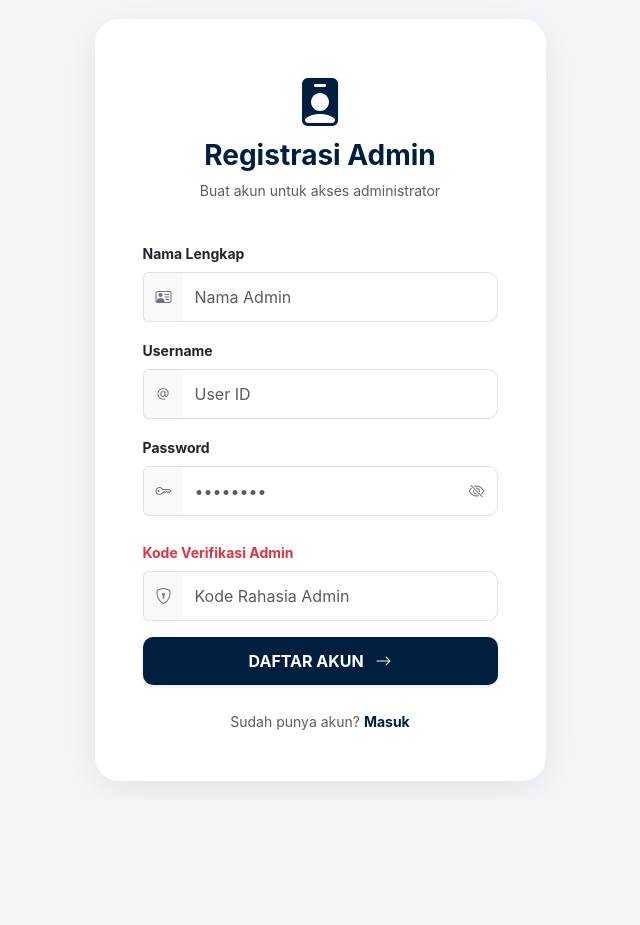
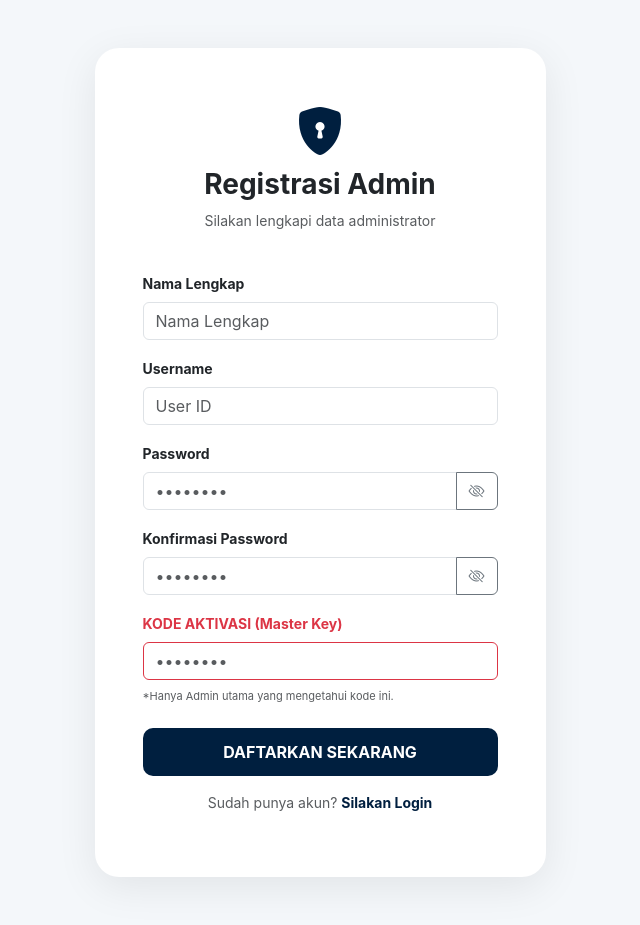
Before and after one commit to Kharell/inventaris-kampus-ati-mksr, a PHP site: page /inventaris-kampus/daftarAdmin.php in a window 1280 px wide. Shown: the whole page, without its empty margins (320-960 px from the left). Before the commit the page ends 783 px from the top, so only its background shows below. Run offline with PHP 8.4, Linux system fonts and the light colour scheme; some libraries are stand-ins or nearby versions.

Commit message:
tambah fitur keamanan daftar akun untuk admin

```diff
--- a/daftarAdmin.php
+++ b/daftarAdmin.php
@@ -1,32 +1,45 @@
 <?php
+session_start();
 include "config/database.php";
 
 $pesan_error = "";
 $pendaftaran_sukses = false;
 
 if (isset($_POST['daftar'])) {
-    // 1. Sanitasi input untuk mencegah SQL Injection
-    $nama_lengkap = mysqli_real_escape_string($conn, $_POST['nama_lengkap']);
-    $username     = mysqli_real_escape_string($conn, $_POST['username']);
+    $nama = mysqli_real_escape_string($conn, $_POST['nama_lengkap']);
+    $user = mysqli_real_escape_string($conn, $_POST['username']);
+    $pass = $_POST['password'];
+    $konfirmasi_pass = $_POST['konfirmasi_password'];
+    $kode_input = $_POST['kode_aktivasi'];
 
-    // 2. Enkripsi password menggunakan BCRYPT
-    $password     = password_hash($_POST['password'], PASSWORD_BCRYPT);
-    $role         = "admin";
+    // 1. Ambil Master Key dari Database
+    $query_key = mysqli_query($conn, "SELECT kode_rahasia FROM master_key WHERE id = 1");
+    $data_key  = mysqli_fetch_assoc($query_key);
+    $master_key_db = $data_key['kode_rahasia'];
 
-    // 3. Validasi: Cek apakah username sudah terdaftar
-    $cek_user = mysqli_query($conn, "SELECT * FROM users WHERE username = '$username'");
-
+    // 2. Validasi
+    if ($kode_input !== $master_key_db) {
+        $pesan_error = "KODE AKTIVASI SALAH! Hubungi Admin Utama.";
+    } elseif ($pass !== $konfirmasi_pass) {
+        $pesan_error = "Konfirmasi Password tidak cocok!";
+    } elseif (strlen($pass) < 8) {
+        $pesan_error = "Password minimal harus 8 karakter!";
+    } else {
+        // 3. Cek Username Duplikat
+        $cek_user = mysqli_query($conn, "SELECT * FROM users WHERE username = '$user'");
         if (mysqli_num_rows($cek_user) > 0) {
             $pesan_error = "Username sudah digunakan!";
         } else {
-        // 4. Proses Insert ke Database
+            // 4. Hash Password dan Simpan
+            $pass_hashed = password_hash($pass, PASSWORD_BCRYPT);
             $query = "INSERT INTO users (username, password, role, nama_lengkap)
-                  VALUES ('$username', '$password', '$role', '$nama_lengkap')";
+                      VALUES ('$user', '$pass_hashed', 'admin', '$nama')";
 
             if (mysqli_query($conn, $query)) {
                 $pendaftaran_sukses = true;
             } else {
-            $pesan_error = "Gagal mendaftar: " . mysqli_error($conn);
+                $pesan_error = "Database Error: " . mysqli_error($conn);
+            }
         }
     }
 }
@@ -37,119 +50,79 @@ if (isset($_POST['daftar'])) {
 <head>
     <meta charset="UTF-8">
     <meta name="viewport" content="width=device-width, initial-scale=1.0">
-    <title>Registrasi Admin | Inventory Lab</title>
-
+    <title>Registrasi Admin Aman</title>
     <link href="https://cdn.jsdelivr.net/npm/bootstrap@5.3.0/dist/css/bootstrap.min.css" rel="stylesheet">
     <link rel="stylesheet" href="https://cdn.jsdelivr.net/npm/bootstrap-icons@1.11.1/font/bootstrap-icons.css">
-    <link rel="stylesheet" href="https://cdn.jsdelivr.net/npm/sweetalert2@11/dist/sweetalert2.min.css">
-
     <style>
-        body {
-            background: #f4f7fa;
-            min-height: 100vh;
-            display: flex;
-            align-items: center;
-            font-family: 'Inter', sans-serif;
-        }
-        .card-register {
-            border: none;
-            border-radius: 1.5rem;
-            box-shadow: 0 10px 40px rgba(0,0,0,0.08);
-            background: #fff;
-        }
-        .btn-navy {
-            background: #001f3f;
-            color: #fff;
-            border: none;
-            padding: 12px;
-            border-radius: 10px;
-            font-weight: bold;
-            transition: 0.3s;
-        }
-        .btn-navy:hover {
-            background: #003366;
-            color: #fff;
-            transform: translateY(-2px);
-        }
-        .input-group-text {
-            background: #f8f9fa;
-            border-right: none;
-            color: #6c757d;
-        }
-        .form-control {
-            border-left: none;
-            border-radius: 0 10px 10px 0;
-            padding: 12px;
-            border-color: #dee2e6;
-        }
-        .toggle-password {
-            cursor: pointer;
-            background: #fff;
-            border-left: none;
-            border-radius: 0 10px 10px 0;
-            border: 1px solid #dee2e6;
-            padding: 12px;
-            color: #6c757d;
-        }
+        body { background: #f4f7fa; min-height: 100vh; display: flex; align-items: center; font-family: 'Inter', sans-serif; }
+        .card-register { border: none; border-radius: 1.5rem; box-shadow: 0 10px 40px rgba(0,0,0,0.08); background: #fff; }
+        .btn-navy { background: #001f3f; color: #fff; border: none; padding: 12px; border-radius: 10px; font-weight: bold; }
+        .btn-navy:hover { background: #003366; color: #fff; }
+        .form-control:focus { box-shadow: none; border-color: #001f3f; }
     </style>
 </head>
 <body>
 
 <div class="container">
-    <div class="row justify-content-center">
+    <div class="row justify-content-center my-5">
         <div class="col-md-5">
             <div class="card card-register p-4 p-md-5">
                 <div class="text-center mb-4">
-                    <i class="bi bi-person-badge-fill text-primary mb-3" style="font-size: 3rem; color: #001f3f !important;"></i>
-                    <h3 class="fw-bold" style="color: #001f3f;">Registrasi Admin</h3>
-                    <p class="text-muted small">Buat akun untuk akses administrator</p>
+                    <i class="bi bi-shield-lock-fill text-primary" style="font-size: 3rem; color: #001f3f !important;"></i>
+                    <h3 class="fw-bold">Registrasi Admin</h3>
+                    <p class="text-muted small">Silakan lengkapi data administrator</p>
                 </div>
 
                 <form action="" method="POST">
                     <div class="mb-3">
                         <label class="form-label small fw-bold">Nama Lengkap</label>
+                        <input type="text" name="nama_lengkap" class="form-control" required placeholder="Nama Lengkap">
+                    </div>
+
+                    <div class="mb-3">
+                        <label class="form-label small fw-bold">Username</label>
+                        <input type="text" name="username" class="form-control" required placeholder="User ID">
+                    </div>
+
+                    <div class="mb-3">
+                        <label class="form-label small fw-bold">Password</label>
                         <div class="input-group">
-                            <span class="input-group-text"><i class="bi bi-person-vcard"></i></span>
-                            <input type="text" name="nama_lengkap" class="form-control" placeholder="Nama Admin" required>
+                            <input type="password" name="password" id="pass1" class="form-control" required placeholder="••••••••">
+                            <button class="btn btn-outline-secondary" type="button" onclick="toggleView('pass1', 'icon1')">
+                                <i class="bi bi-eye-slash" id="icon1"></i>
+                            </button>
                         </div>
                     </div>
 
                     <div class="mb-3">
-                        <label class="form-label small fw-bold">Username</label>
+                        <label class="form-label small fw-bold">Konfirmasi Password</label>
                         <div class="input-group">
-                            <span class="input-group-text"><i class="bi bi-at"></i></span>
-                            <input type="text" name="username" class="form-control" placeholder="User ID" required>
+                            <input type="password" name="konfirmasi_password" id="pass2" class="form-control" required placeholder="••••••••">
+                            <button class="btn btn-outline-secondary" type="button" onclick="toggleView('pass2', 'icon2')">
+                                <i class="bi bi-eye-slash" id="icon2"></i>
+                            </button>
                         </div>
                     </div>
 
                     <div class="mb-4">
-                        <label class="form-label small fw-bold">Password</label>
-                        <div class="input-group">
-                            <span class="input-group-text"><i class="bi bi-key"></i></span>
-                            <input type="password" id="passInput" name="password" class="form-control border-end-0" placeholder="••••••••" required>
-                            <span class="toggle-password" onclick="togglePass()">
-                                <i class="bi bi-eye-slash" id="eyeIcon"></i>
-                            </span>
+                        <label class="form-label small fw-bold text-danger">KODE AKTIVASI (Master Key)</label>
+                        <input type="password"
+                            name="kode_aktivasi"
+                            id="masterKey"
+                            class="form-control border-danger"
+                            required
+                            placeholder="••••••••">
+                        <div class="form-text mt-2" style="font-size: 11px;">
+                            *Hanya Admin utama yang mengetahui kode ini.
                         </div>
                     </div>
 
-                    <div class="mb-3">
-                        <label class="form-label small fw-bold text-danger">Kode Verifikasi Admin</label>
-                        <div class="input-group">
-                            <span class="input-group-text"><i class="bi bi-shield-lock"></i></span>
-                            <input type="password" name="reg_key" class="form-control" placeholder="Kode Rahasia Admin" required>
-                        </div>
+                    <div class="d-grid mb-3">
+                        <button type="submit" name="daftar" class="btn btn-navy">DAFTARKAN SEKARANG</button>
                     </div>
 
-                    <div class="d-grid">
-                        <button type="submit" name="daftar" class="btn btn-navy shadow-sm text-uppercase">
-                            Daftar Akun <i class="bi bi-arrow-right ms-2"></i>
-                        </button>
-                    </div>
-
-                    <div class="text-center mt-4">
-                        <span class="small text-muted">Sudah punya akun? </span>
-                        <a href="login.php" class="small fw-bold text-decoration-none" style="color: #001f3f;">Masuk</a>
+                    <div class="text-center">
+                        <p class="small text-muted">Sudah punya akun? <a href="login.php" class="text-decoration-none fw-bold" style="color: #001f3f;">Silakan Login</a></p>
                     </div>
                 </form>
             </div>
@@ -158,43 +131,45 @@ if (isset($_POST['daftar'])) {
 </div>
 
 <script src="https://cdn.jsdelivr.net/npm/sweetalert2@11"></script>
-
 <script>
-    // Fungsi Toggle Show/Hide Password
-    function togglePass() {
-        const passInput = document.getElementById('passInput');
-        const eyeIcon = document.getElementById('eyeIcon');
-        if (passInput.type === 'password') {
-            passInput.type = 'text';
-            eyeIcon.classList.replace('bi-eye-slash', 'bi-eye');
+    // Fungsi untuk toggle lihat password
+    function toggleView(inputId, iconId) {
+        const input = document.getElementById(inputId);
+        const icon = document.getElementById(iconId);
+        if (input.type === 'password') {
+            input.type = 'text';
+            icon.classList.replace('bi-eye-slash', 'bi-eye');
         } else {
-            passInput.type = 'password';
-            eyeIcon.classList.replace('bi-eye', 'bi-eye-slash');
+            input.type = 'password';
+            icon.classList.replace('bi-eye', 'bi-eye-slash');
         }
     }
 
-  // Pop-up Berhasil + Auto Redirect + SATU Loading Animation
     <?php if ($pendaftaran_sukses): ?>
+    let timerInterval;
     Swal.fire({
         title: 'Berhasil!',
-        html: `
-            <p class="mb-3">Akun Admin telah dibuat. Mengalihkan ke halaman masuk...</p>
-            <div class="spinner-border text-primary" role="status" style="color: #001f3f !important; width: 3rem; height: 3rem;">
-                <span class="visually-hidden">Loading...</span>
-            </div>
-        `,
+        html: 'Akun Admin telah dibuat. <br> Menuju halaman login dalam <b></b> milidetik.',
         icon: 'success',
-        timer: 3000,
-        timerProgressBar: true,
-        showConfirmButton: false,
-        allowOutsideClick: false,
+        timer: 3000, // Popup akan menutup otomatis dalam 3 detik
+        timerProgressBar: true, // Garis loading di bawah popup
+        confirmButtonColor: '#001f3f',
+        didOpen: () => {
+            Swal.showLoading(); // Menampilkan ikon memutar (spinner) di dalam popup
+            const b = Swal.getHtmlContainer().querySelector('b');
+            timerInterval = setInterval(() => {
+                b.textContent = Swal.getTimerLeft();
+            }, 100);
+        },
         willClose: () => {
+            clearInterval(timerInterval);
+        }
+    }).then((result) => {
+        // Otomatis pindah halaman setelah timer habis atau tombol ditekan
         window.location.href = 'login.php';
-        }
     });
     <?php endif; ?>
 
-    // Penanganan SweetAlert untuk Gagal
     <?php if ($pesan_error != ""): ?>
     Swal.fire({
         title: 'Gagal!',
@@ -203,20 +178,8 @@ if (isset($_POST['daftar'])) {
         confirmButtonColor: '#001f3f'
     });
     <?php endif; ?>
+</script>
 
-    // Definisikan kode rahasia di atas (biasanya simpan di config atau env)
-        $REGISTRATION_KEY_ADMIN = "LAB-RAHASIA-999";
-
-        if (isset($_POST['daftar'])) {
-            $user_key = $_POST['reg_key'];
-
-            if ($user_key !== $REGISTRATION_KEY_ADMIN) {
-                $pesan_error = "Kode Verifikasi Registrasi Salah!";
-            } else {
-                // ... Lanjutkan proses sanitasi dan insert database seperti kode lama Anda ...
-            }
-        }
-</script>
 
 </body>
 </html>
```
Also changed, not shown: db_inventaris.sql (+47 -62 lines). Lines whose indentation alone changed are shown as unchanged.
